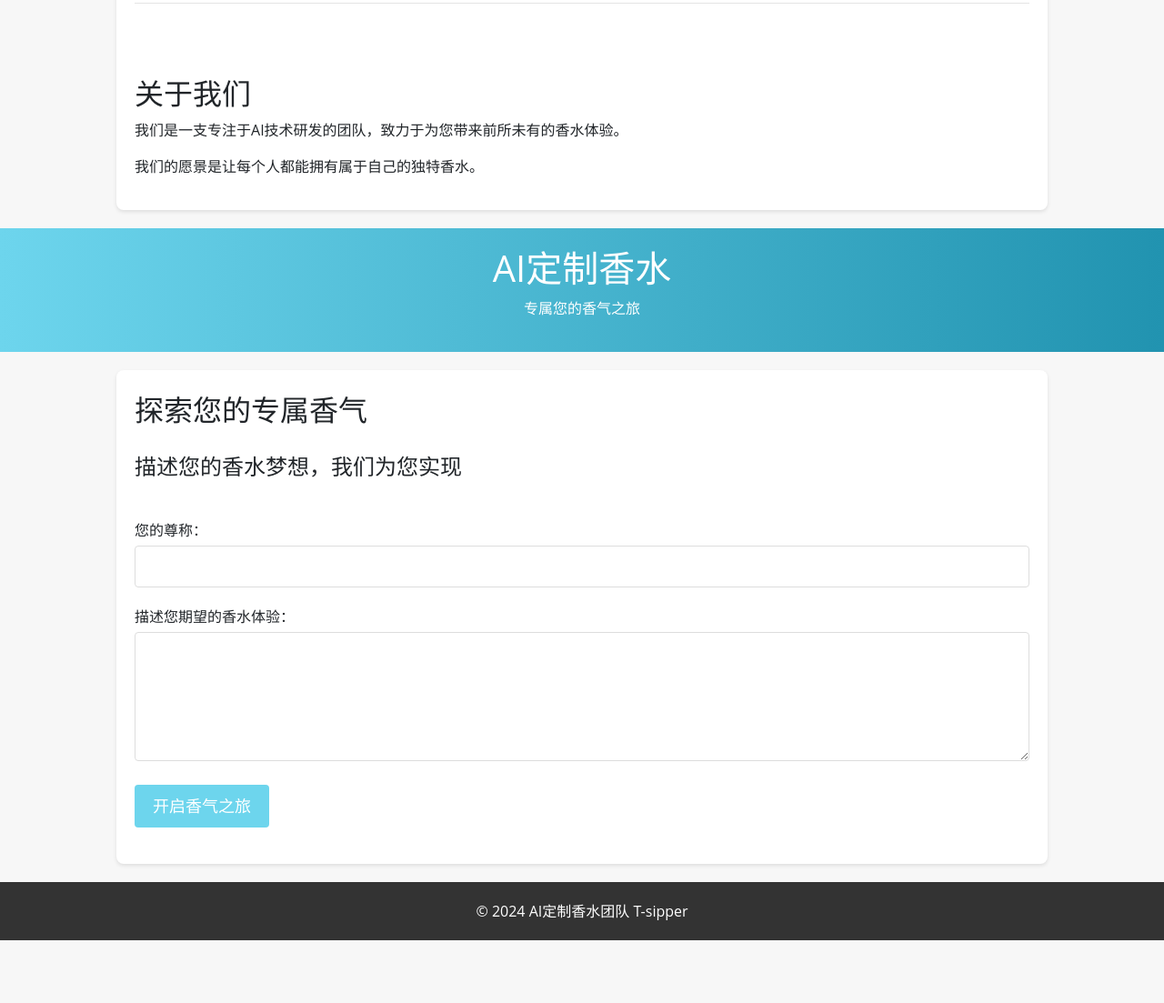
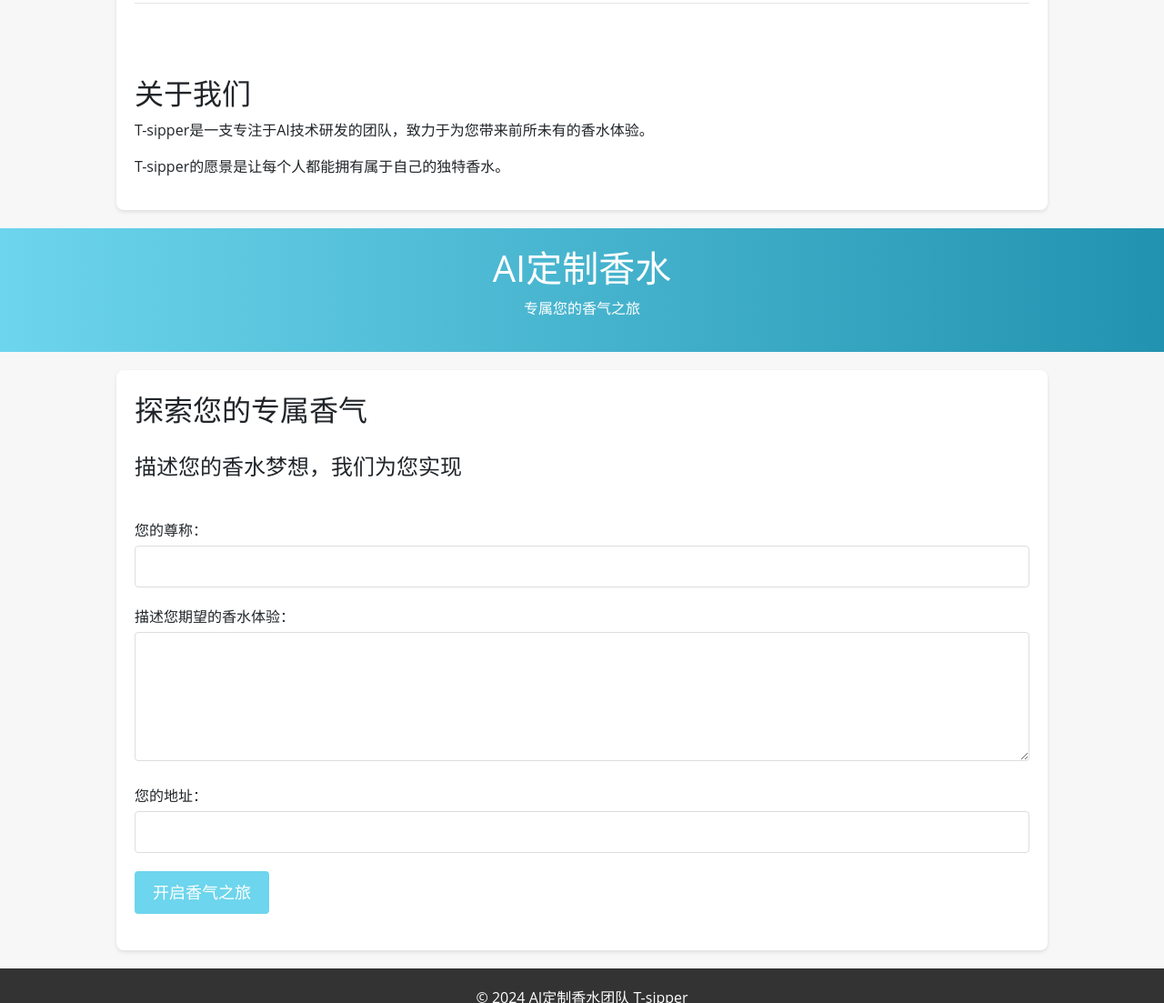
Before and after one commit to 3450530868/ITPer-hsy.github.io, a plain HTML site: page index.html in a window 1280 px wide. Shown: the part 1697-2800 px from the top of the page at 91% size. Before the commit the page ends 2731 px from the top, so only its background shows below. Drawn offline with nearby package versions, Linux system fonts and the light colour scheme.

Commit message:
Update index.html

```diff
--- a/index.html
+++ b/index.html
@@ -121,7 +121,7 @@
     <div class="container">
       <h1 class="display-4">AI香水，为您量身定制</h1>
       <p class="lead">基于人工智能技术，为您打造独一无二的香水体验。</p>
-      <a class="btn btn-primary btn-lg" href="#" role="button">了解更多</a>
+      <a class="btn btn-primary btn-lg" href="#" role="button">了解T-sipper</a>
     </div>
   </div>
 
@@ -158,8 +158,8 @@
     <div class="row">
       <div class="col-md-12">
         <h2>关于我们</h2>
-        <p>我们是一支专注于AI技术研发的团队，致力于为您带来前所未有的香水体验。</p>
-        <p>我们的愿景是让每个人都能拥有属于自己的独特香水。</p>
+        <p>T-sipper是一支专注于AI技术研发的团队，致力于为您带来前所未有的香水体验。</p>
+        <p>T-sipper的愿景是让每个人都能拥有属于自己的独特香水。</p>
       </div>
     </div>
   </div>
@@ -184,6 +184,10 @@
             <textarea id="description" name="description" rows="5" required></textarea>
         </div>
         <div class="form-group">
+          <label for="name">您的地址：</label>
+          <input type="text" id="name" name="name" required>
+      </div>
+        <div class="form-group">
             <button type="submit">开启香气之旅</button>
         </div>
     </form>
```
